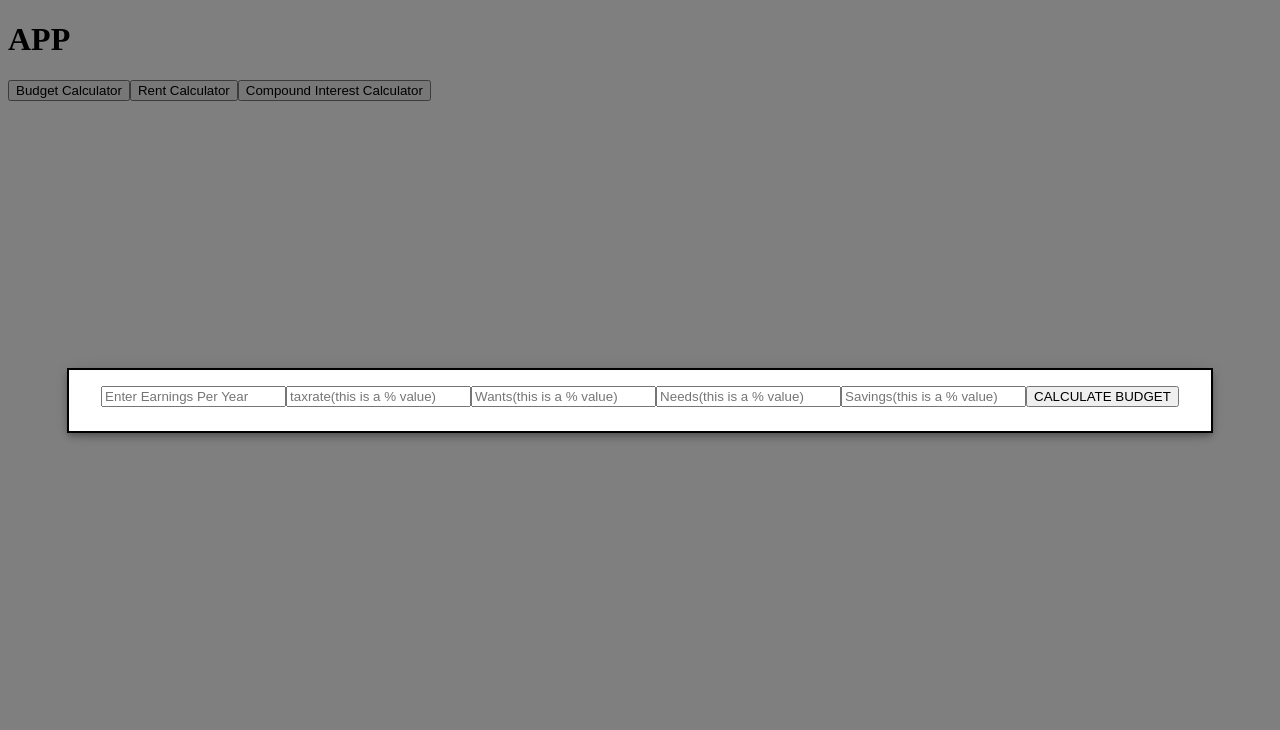
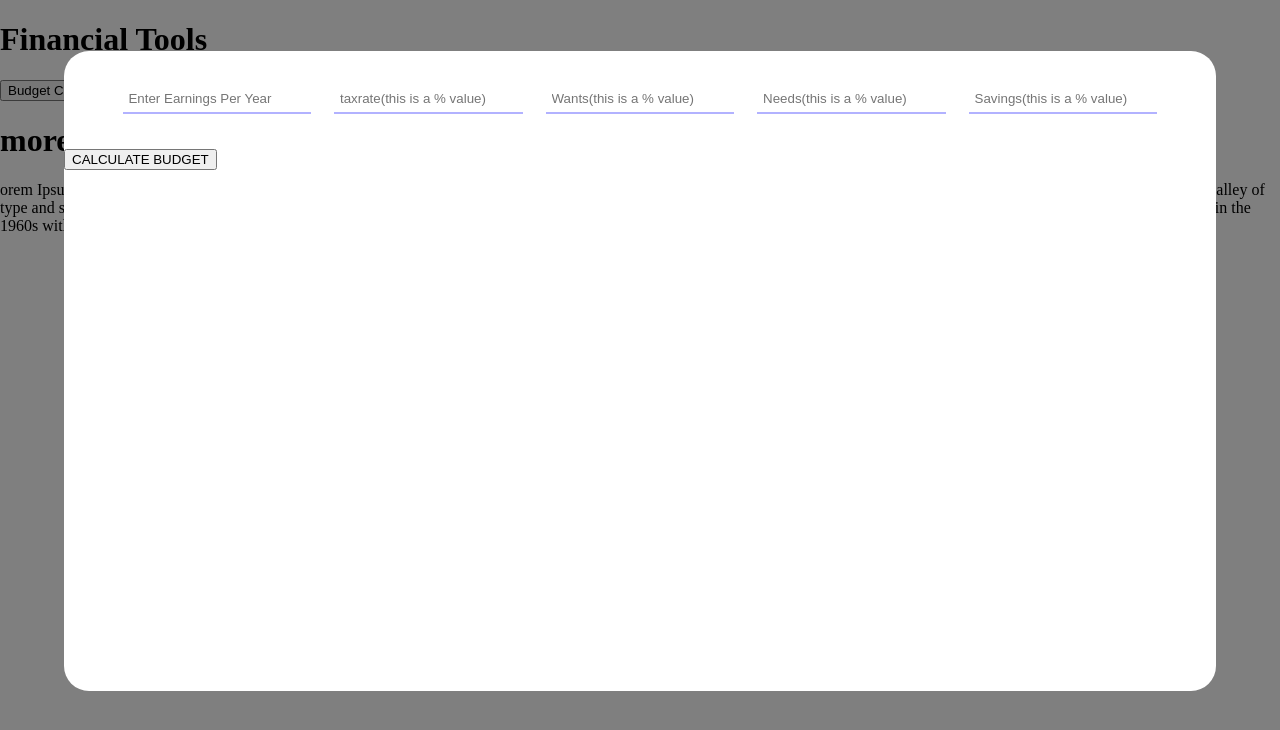
Before and after one commit to mrnguyener21/FInancial_Tool_Web_App, a React (Create React App) app: page / in a window 1280 px wide. Both pictures are taken after a click on the button "Budget Calculator". Shown: the top 730 px of the page. Built offline with nearby package versions, Linux system fonts and the light colour scheme.

Commit message:
fixed budget modal size and stylized input boxes

```diff
--- a/src/App.js
+++ b/src/App.js
@@ -1,7 +1,7 @@
 import React, {useState} from 'react';
-import {BudgetCalculator, CompoundInterestCalculator, RentCalculator} from './Components';
+import {BudgetCalculator, CompoundInterestCalculator, RentCalculator, MoreInfo} from './Components';
 
-// import styles from './App.module.css'
+import styles from './App.module.css'
 
 import { makeStyles } from '@material-ui/core/styles';
 import Modal from '@material-ui/core/Modal';
@@ -9,10 +9,7 @@ import Backdrop from '@material-ui/core/Backdrop';
 import Fade from '@material-ui/core/Fade';
 
 
-
-
 const App = ()=> {
-  //probably take useStyles and transition it to app.module.css later
   const useStyles = makeStyles((theme) => ({
     modal: {
       display: 'flex',
@@ -50,16 +47,16 @@ const App = ()=> {
   };
 
   return (
-    <div className="App">
-     <h1>APP</h1>
+    <div className={styles.container}>
+     <h1 className={styles.header}>Financial Tools</h1>
 
-     <button type="button" onClick={openBudget}>
+     <button type="button" onClick={openBudget} className={styles.button}>
         Budget Calculator
       </button>
       <Modal
         aria-labelledby="transition-modal-title"
         aria-describedby="transition-modal-description"
-        className={classes.modal}
+        className={styles.modal}
         open={budget}
         onClose={handleClose}
         closeAfterTransition
@@ -69,18 +66,18 @@ const App = ()=> {
         }}
       >
         <Fade in={budget}>
-          <div className={classes.paper}>
+          <div className={styles.FadeIn}>
      <BudgetCalculator/>
           </div>
         </Fade>
       </Modal>
-     <button type="button" onClick={openRent}>
+     <button type="button" onClick={openRent} className={styles.button}>
         Rent Calculator
       </button>
       <Modal
         aria-labelledby="transition-modal-title"
         aria-describedby="transition-modal-description"
-        className={classes.modal}
+        className={styles.modal}
         open={rent}
         onClose={handleClose}
         closeAfterTransition
@@ -95,13 +92,13 @@ const App = ()=> {
           </div>
         </Fade>
       </Modal>
-     <button type="button" onClick={openCompoundInterest}>
+     <button type="button" onClick={openCompoundInterest} className={styles.button}>
         Compound Interest Calculator
       </button>
       <Modal
         aria-labelledby="transition-modal-title"
         aria-describedby="transition-modal-description"
-        className={classes.modal}
+        className={styles.modal}
         open={compoundInterest}
         onClose={handleClose}
         closeAfterTransition
@@ -116,6 +113,10 @@ const App = ()=> {
           </div>
         </Fade>
       </Modal>
+      <MoreInfo/>
+      <footer className={styles.footer}>
+        <p>orem Ipsum is simply dummy text of the printing and typesetting industry. Lorem Ipsum has been the industry's standard dummy text ever since the 1500s, when an unknown printer took a galley of type and scrambled it to make a type specimen book. It has survived not only five centuries, but also the leap into electronic typesetting, remaining essentially unchanged. It was popularised in the 1960s with the release of Letraset sheets containing Lorem Ipsum passages, and more recently with desktop publishing software like Aldus PageMaker including versions of Lorem Ipsum</p>
+      </footer>
     </div>
   );
 }
--- /dev/null
+++ b/src/App.module.css
@@ -0,0 +1,14 @@
+body{
+    margin: 0;
+    padding: 0;
+}
+.modal{
+    /* display: flex;
+    /* justify-content: center; */
+    /* align-items: center; */
+    /* height: 100vh; */
+    margin-top: 4%;
+    margin-left: 5%;
+    width: 90%;
+    border-radius: 25%;
+}
--- a/src/Components/BudgetCalculator/BudgetCalculator.jsx
+++ b/src/Components/BudgetCalculator/BudgetCalculator.jsx
@@ -1,6 +1,6 @@
 import React, {useState} from 'react';
 import BudgetChart from './BudgetChart/BudgetChart';
-
+import styles from './BudgetCalculator.module.css'
 
 const BudgetCalculator = () => {
     const [salary, Setsalary] = useState('');
@@ -18,14 +18,18 @@ const BudgetCalculator = () => {
     const totalBudget = parseInt(wantsBudget) + parseInt(needsBudget) + parseInt(savingsBudget);
 
     return (
-        <div >
-        <input type='text' placeholder="Enter Earnings Per Year" value={salary} onChange={(e) => Setsalary(e.target.value)}/>
-        <input type='text' placeholder='taxrate(this is a % value)' value={taxRate} onChange={(e)=> setTaxRate(e.target.value) } />
-        <input type='text' placeholder='Wants(this is a % value)' value={wantsBudget} onChange={(e)=> setWantsBudget(e.target.value)}/>
-        <input type='text 'placeholder='Needs(this is a % value)' value={needsBudget} onChange={(e)=> setNeedsBudget(e.target.value)} />
-        <input type='text 'placeholder='Savings(this is a % value)' value={savingsBudget} onChange={(e)=> setSavingsBudget(e.target.value)}
-        />
-        <BudgetChart salary={parseInt(salary)} totalBudget={totalBudget}wantsFormula={wantsFormula} needsFormula={needsFormula} savingsFormula={savingsFormula} taxFormula={taxFormula}/>
+        <div className={styles.container}>
+            <div className={styles.inputContainer}>
+                <input className={styles.input} type='text' placeholder="Enter Earnings Per Year" value={salary} onChange={(e) => Setsalary(e.target.value)}/>
+                <input className={styles.input} type='text' placeholder='taxrate(this is a % value)' value={taxRate} onChange={(e)=> setTaxRate(e.target.value) } />
+                <input className={styles.input} type='text' placeholder='Wants(this is a % value)' value={wantsBudget} onChange={(e)=> setWantsBudget(e.target.value)}/>
+                <input className={styles.input} type='text 'placeholder='Needs(this is a % value)' value={needsBudget} onChange={(e)=> setNeedsBudget(e.target.value)} />
+                <input className={styles.input} type='text 'placeholder='Savings(this is a % value)' value={savingsBudget} onChange={(e)=> setSavingsBudget(e.target.value)}
+                />
+            </div>
+            <div className={styles.chart}>
+                <BudgetChart salary={parseInt(salary)} totalBudget={totalBudget}wantsFormula={wantsFormula} needsFormula={needsFormula} savingsFormula={savingsFormula} taxFormula={taxFormula}/>
+            </div>
         </div>
     )
 }
--- a/src/Components/BudgetCalculator/BudgetCalculator.module.css
+++ b/src/Components/BudgetCalculator/BudgetCalculator.module.css
@@ -0,0 +1,22 @@
+.container{
+    background-color: white;
+    height: 80vh;
+    border-radius: 25px;
+
+
+}
+
+.inputContainer{
+    display: flex;
+    justify-content: center;
+}
+
+.input{
+    margin: 3% 1% 3% 1%;
+    padding: 0.5%;
+    border-top:0;
+    border-left:0;
+    border-right:0;
+    border-color: rgb(0, 0,255,0.3);
+    outline: 0;
+}
--- /dev/null
+++ b/src/Components/MoreInfo/MoreInfo.jsx
@@ -0,0 +1,13 @@
+import React from 'react';
+
+const MoreInfo = () => {
+    return(
+
+    <div>
+
+    <h1>more info</h1>
+    </div>
+    )
+}
+
+export default MoreInfo;
--- a/src/Components/index.js
+++ b/src/Components/index.js
@@ -1,3 +1,4 @@
 export {default as BudgetCalculator} from './BudgetCalculator/BudgetCalculator'
 export {default as CompoundInterestCalculator} from './CompoundInterestCalculator/CompoundInterestCalculator'
 export {default as RentCalculator} from './RentCalculator/RentCalculator'
+export {default as MoreInfo} from './MoreInfo/MoreInfo'
```
Also changed, not shown: 1 other file (tests, documents, lock files or other folders).
